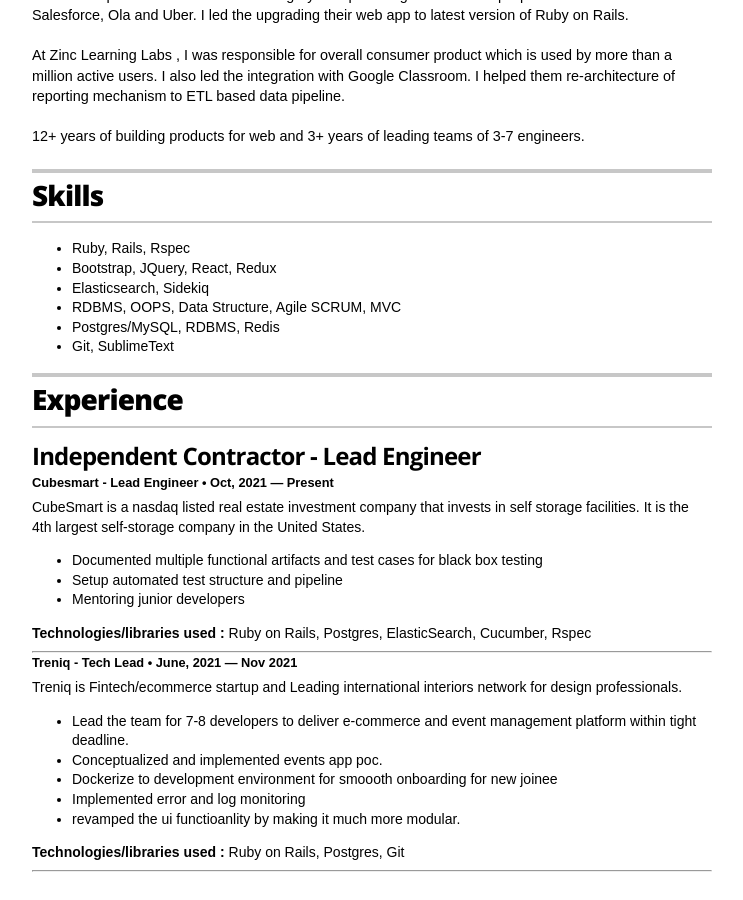
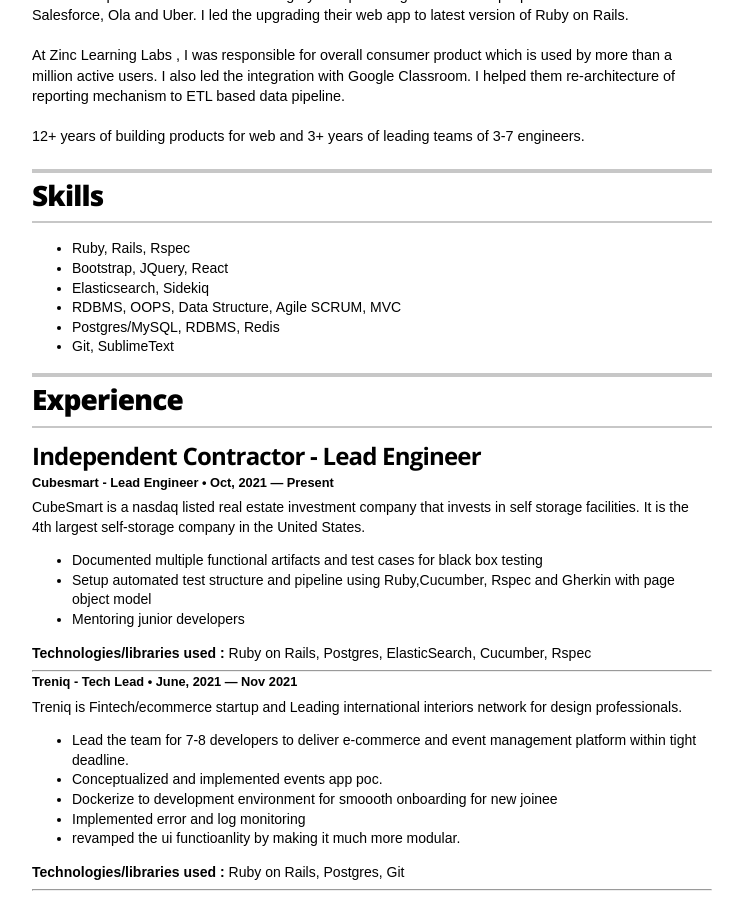
Before and after one commit to rtcoms/rtcoms.github.io, a Jekyll site: the page built from index.html, in a window 1280 px wide and 900 px high, scrolled down 280 px. Shown: the whole window, without its empty margins (268-1011 px from the left). Built offline with Jekyll 4.4.1, drawn with Linux system fonts in a browser that asks for light colours.

Commit message:
minor refactoring

```diff
--- a/_layouts/resume.html
+++ b/_layouts/resume.html
@@ -89,7 +89,7 @@
         </header>
         <ul>
           <li>Ruby, Rails, Rspec </li>
-          <li>Bootstrap, JQuery, React, Redux</li>
+          <li>Bootstrap, JQuery, React</li>
           <li>Elasticsearch, Sidekiq</li>
           <li>RDBMS, OOPS, Data Structure, Agile SCRUM, MVC</li>
           <li>Postgres/MySQL, RDBMS, Redis</li>
@@ -115,7 +115,7 @@
           <p class="resume-item-copy">CubeSmart is a nasdaq listed real estate investment company that invests in self storage facilities. It is the 4th largest self-storage company in the United States.</p>
           <ul class="resume-item-list">
             <li>Documented multiple functional artifacts and test cases for black box testing</li>
-            <li>Setup automated test structure and pipeline</li>
+            <li>Setup automated test structure and pipeline using Ruby,Cucumber, Rspec and Gherkin with page object model</li>
             <li>Mentoring junior developers</li>
           </ul>
           <!-- <p class="resume-item-copy">Led and Mentored freshers and junior developers in rails development stack.</p> -->
```
